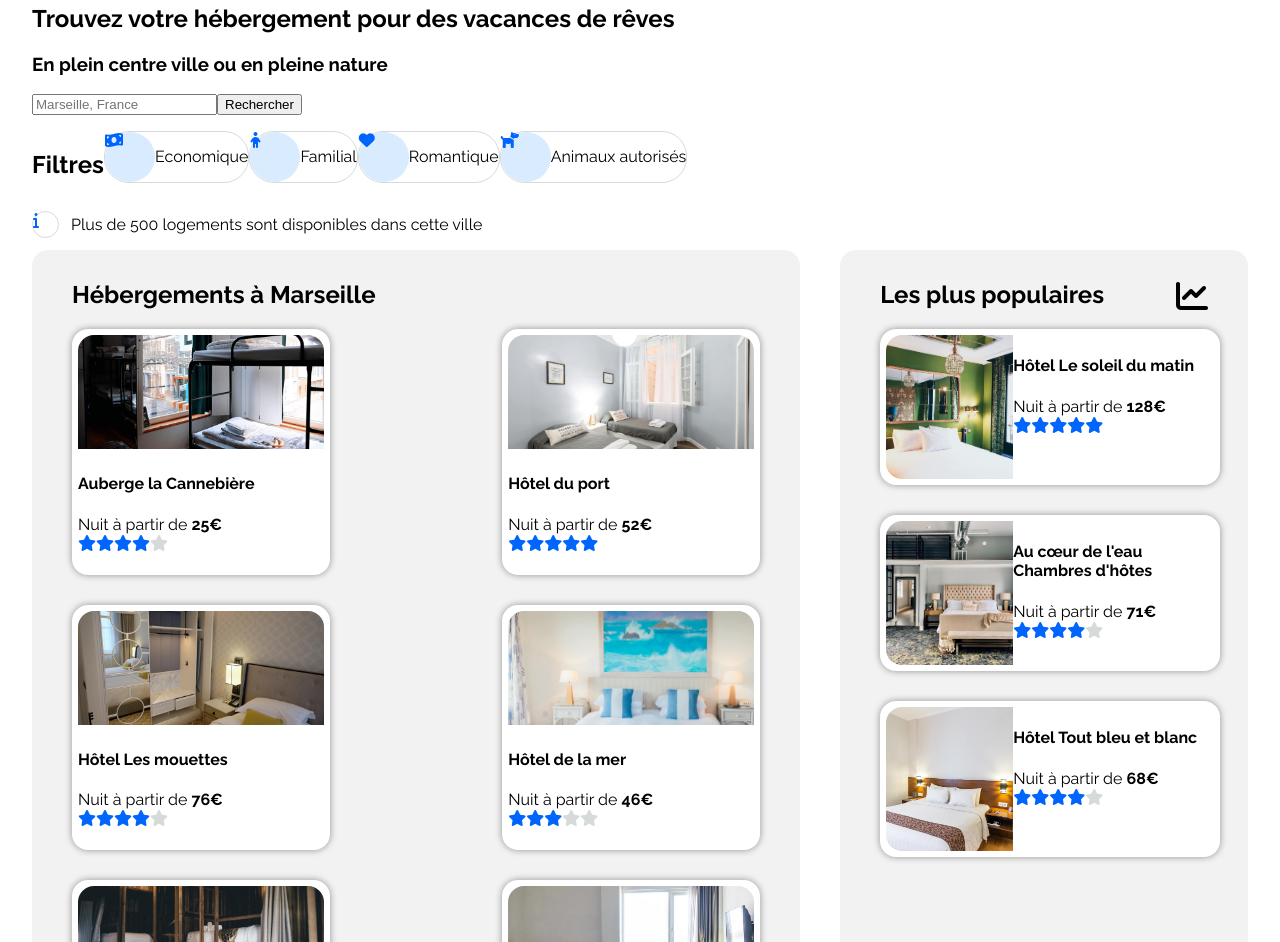
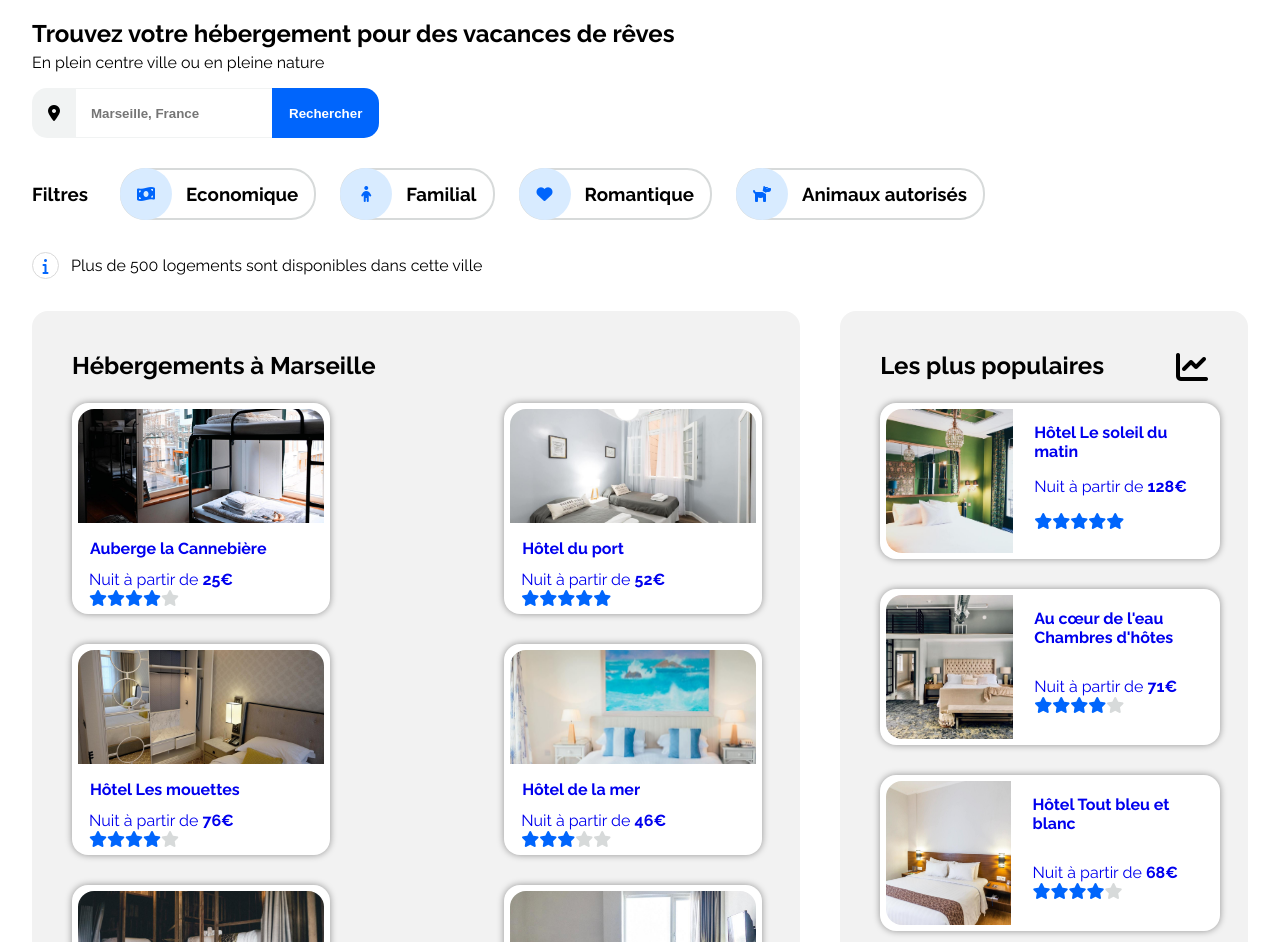
Before and after one commit to LaurieWeb/LaurieMontagner_2_16102020, a plain HTML site: page index.html in a window 1280 px wide. Shown: the part 91-1033 px from the top of the page. Drawn offline with Linux system fonts and the light colour scheme.

Commit message:
WIP - V5

```diff
--- a/index.html
+++ b/index.html
@@ -12,8 +12,8 @@
         <header>
             <img id="logo" src="img/Reservia.svg"></img>
             <nav id="navigation">
-                <a class="boutonnav" href="#Herbergement">Hébergement</a>
-                <a class="boutonnav" href="#Activités">Activités</a>
+                <a class="boutonnav" href="#hebergement">Hébergement</a>
+                <a class="boutonnav" href="#activites">Activités</a>
                 <a class="boutoninsc" href="#">S'inscrire</a>
             </nav>
         </header>
@@ -22,80 +22,112 @@
             <!-- Section Recherche -->
             <section id="Recherche">
                 <div id="intro">
-                    <h2>Trouvez votre hébergement pour des vacances de rêves</h2>
-                    <h3>En plein centre ville ou en pleine nature</h3>
+                    <h1>Trouvez votre hébergement pour des vacances de rêves</h1>
+                    <p class="subtitle">En plein centre ville ou en pleine nature</p>
                 </div>
                 <div id=formulaire>
+                    <div class="pin">
+                        <i class="fas fa-map-marker-alt"></i>
+                    </div>
                     <form method="post" action="traitement.php">
-                        <p><input type="search" name="recherche" placeholder="Marseille, France"/><input type="submit" value="Rechercher" /></p>
+                        <input type="search" name="recherche" placeholder="Marseille, France" class="form"><input type="submit" value="Rechercher" class="search">
                     </form>
                 </div>
             </section>
             <!-- Section Filtres -->
             <section id="filtres">
                 <div id="filtresblock">
-                    <h2>Filtres</h2>
+                    <h3 class="filtretitle">Filtres</h3>
                     <div class="filtrebouton">
-                        <i class="fas fa-money-bill-wave fas-bouton"></i><p>Economique</p>
+                        <div class="icone">
+                            <i class="fas fa-money-bill-wave fas-bouton"></i>
+                        </div>
+                        <p class="filtrename">Economique</p>
                     </div>
                     <div class="filtrebouton">
-                        <i class="fas fa-child fas-bouton"></i><p>Familial</p>
+                        <div class="icone">
+                            <i class="fas fa-child fas-bouton"></i>
+                        </div>
+                        <p class="filtrename">Familial</p>
                     </div>
                     <div class="filtrebouton">
-                        <i class="fas fa-heart fas-bouton"></i><p>Romantique</p>
+                        <div class="icone">
+                            <i class="fas fa-heart fas-bouton"></i>
+                        </div>
+                        <p class="filtrename">Romantique</p>
                     </div>
                     <div class="filtrebouton">
-                        <i class="fas fa-dog fas-bouton"></i><p>Animaux autorisés</p>
+                        <div class="icone">
+                            <i class="fas fa-dog fas-bouton"></i>
+                        </div>
+                        <p class="filtrename">Animaux autorisés</p>
                     </div>
                 </div>
                 <div id="resultat">
-                    <i class="fas fa-info"></i> <p>Plus de 500 logements sont disponibles dans cette ville</p>
+                    <div class="info">
+                        <i class="fas fa-info"></i>
+                    </div>
+                    <p>Plus de 500 logements sont disponibles dans cette ville</p>
                 </div>
             </section>
             <!-- Section Hébergement -->
-            <section id="Hebergement">
+            <section id="hebergement">
                 <div id="Hebergementblock">
                     <div id="Hebergementresultat">
-                        <h2>Hébergements à Marseille</h2>
+                        <h2 class="hebergementitle">Hébergements à Marseille</h2>
                         <div id="Hebergementcard">
+                            <a href="#" class="hebergementlink">
                                 <div class="Hebergementcard">
                                     <img class="imgheberg" src="img/m/marcus-loke-WQJvWU_HZFo-unsplash.jpg" alt="">
-                                <h4>Auberge la Cannebière</h4>
-                                <p>Nuit à partir de <strong>25€</strong><br>
+                                    <h4 class="hotelname">Auberge la Cannebière</h4>
+                                    <p class="hotelprice">Nuit à partir de <strong>25€</strong><br>
                                     <i class="fas fa-star star-blue"></i><i class="fas fa-star star-blue"></i><i class="fas fa-star star-blue"></i><i class="fas fa-star star-blue"></i><i class="fas fa-star star-gray"></i></p>
                                 </div>
+                            </a>
+                            <a href="#" class="hebergementlink">
                                 <div class="Hebergementcard">
                                     <img class="imgheberg" src="img/m/fred-kleber-gTbaxaVLvsg-unsplash.jpg" alt="">
-                                <h4>Hôtel du port</h4>
-                                <p>Nuit à partir de <strong>52€</strong><br>
+                                    <h4 class="hotelname">Hôtel du port</h4>
+                                    <p class="hotelprice">Nuit à partir de <strong>52€</strong><br>
                                     <i class="fas fa-star star-blue"></i><i class="fas fa-star star-blue"></i><i class="fas fa-star star-blue"></i><i class="fas fa-star star-blue"></i><i class="fas fa-star star-blue"></i></p>
                                 </div>
+                            </a>
+                            <a href="#" class="hebergementlink">
                                 <div class="Hebergementcard">
                                     <img class="imgheberg" src="img/m/reisetopia-B8WIgxA_PFU-unsplash.jpg" alt="">
-                                <h4>Hôtel Les mouettes</h4>
-                                <p>Nuit à partir de <strong>76€</strong><br>
+                                    <h4 class="hotelname">Hôtel Les mouettes</h4>
+                                    <p class="hotelprice">Nuit à partir de <strong>76€</strong><br>
                                     <i class="fas fa-star star-blue"></i><i class="fas fa-star star-blue"></i><i class="fas fa-star star-blue"></i><i class="fas fa-star star-blue"></i><i class="fas fa-star star-gray"></i></p>
                                 </div>
+                            </a>
+                            <a href="#" class="hebergementlink">
                                 <div class="Hebergementcard">
                                     <img class="imgheberg" src="img/m/annie-spratt-Eg1qcIitAuA-unsplash.jpg" alt="">
-                                <h4>Hôtel de la mer</h4>
-                                <p>Nuit à partir de <strong>46€</strong><br>
+                                    <h4 class="hotelname">Hôtel de la mer</h4>
+                                    <p class="hotelprice">Nuit à partir de <strong>46€</strong><br>
                                     <i class="fas fa-star star-blue"></i><i class="fas fa-star star-blue"></i><i class="fas fa-star star-blue"></i><i class="fas fa-star star-gray"></i><i class="fas fa-star star-gray"></i></p>
                                 </div>
+                            </a>
+                            <a href="#" class="hebergementlink">
                                 <div class="Hebergementcard">
                                     <img class="imgheberg" src="img/m/nicate-lee-kT-ZyaiwBe0-unsplash.jpg" alt="">
-                                <h4>Auberge Le Panier</h4>
-                                <p>Nuit à partir de <strong>23€</strong><br>
+                                    <h4 class="hotelname">Auberge Le Panier</h4>
+                                    <p class="hotelprice">Nuit à partir de <strong>23€</strong><br>
                                     <i class="fas fa-star star-blue"></i><i class="fas fa-star star-blue"></i><i class="fas fa-star star-blue"></i><i class="fas fa-star star-blue"></i><i class="fas fa-star star-gray"></i></p>
                                 </div>
+                            </a>
+                            <a href="#" class="hebergementlink">
                                 <div class="Hebergementcard">
                                     <img class="imgheberg" src="img/m/febrian-zakaria-M6S1WvfW68A-unsplash.jpg" alt="">
-                                <h4>Hôtel chez Amina</h4>
-                                <p>Nuit à partir de <strong>96€</strong><br>
+                                    <h4 class="hotelname">Hôtel chez Amina</h4>
+                                    <p class="hotelprice">Nuit à partir de <strong>96€</strong><br>
                                     <i class="fas fa-star star-blue"></i><i class="fas fa-star star-blue"></i><i class="fas fa-star star-blue"></i><i class="fas fa-star star-blue"></i><i class="fas fa-star star-blue"></i></p>
                                 </div>
+                            </a>
                         </div>
+                        <div class="afficherplus">
                             <a href="#">Afficher plus</a>
+                        </div>
                     </div>
                     <div id="Popular">
                         <div id="populartitle">
@@ -103,39 +135,48 @@
                             <div id="iconepopular"><i class="fas fa-chart-line fa-2x"></i></div>
                         </div>
                         <div id="popularcard">
+                            <a href="#">
                                 <div class="popularcard">
                                     <img class="imgpop" src="img/m/emile-guillemot-Bj_rcSC5XfE-unsplash.jpg" alt="">
                                      <div class="populartext">
-                                     <h4>Hôtel Le soleil du matin</h4>
-                                     <p>Nuit à partir de <strong>128€</strong><br>
-                                    <i class="fas fa-star star-blue"></i><i class="fas fa-star star-blue"></i><i class="fas fa-star star-blue"></i><i class="fas fa-star star-blue"></i><i class="fas fa-star star-blue"></i></p>
+                                        <div class="popularinfo">
+                                            <h4 class="pophotelname">Hôtel Le soleil du matin</h4>
+                                            <p class="pophotelprice">Nuit à partir de <strong>128€</strong></p>
+                                        </div>
+                                        <div class="etoiles"><i class="fas fa-star star-blue"></i><i class="fas fa-star star-blue"></i><i class="fas fa-star star-blue"></i><i class="fas fa-star star-blue"></i><i class="fas fa-star star-blue"></i>
                                         </div>
                                      </div>
+                                </div>
+                            </a>
+                            <a href="#">
                                 <div class="popularcard">
                                     <img class="imgpop" src="img/m/aw-creative-VGs8z60yT2c-unsplash.jpg" alt="">
                                     <div class="populartext">
-                                     <h4>Au cœur de l'eau<br>
+                                         <h4 class="pophotelname">Au cœur de l'eau<br>
                                          Chambres d'hôtes</h4>
-                                     <p>Nuit à partir de <strong>71€</strong><br>
+                                         <p class="pophotelprice">Nuit à partir de <strong>71€</strong><br>
                                         <i class="fas fa-star star-blue"></i><i class="fas fa-star star-blue"></i><i class="fas fa-star star-blue"></i><i class="fas fa-star star-blue"></i><i class="fas fa-star star-gray"></i></p>
                                      </div>
                                 </div>
+                            </a>
+                            <a href="#">
                                 <div class="popularcard">
                                     <img class="imgpop" src="img/m/febrian-zakaria-sjvU0THccQA-unsplash.jpg" alt="">
                                     <div class="populartext">
-                                     <h4>Hôtel Tout bleu et blanc</h4>
-                                     <p>Nuit à partir de <strong>68€</strong><br>
+                                         <h4 class="pophotelname">Hôtel Tout bleu et blanc</h4>
+                                         <p class="pophotelprice">Nuit à partir de <strong>68€</strong><br>
                                         <i class="fas fa-star star-blue"></i><i class="fas fa-star star-blue"></i><i class="fas fa-star star-blue"></i><i class="fas fa-star star-blue"></i><i class="fas fa-star star-gray"></i></p>
                                      </div>
                                 </div>
+                            </a>
                         </div>
                     </div>
                 </div>
             </section>
             <!-- Section Activités -->
-            <section id="Activites">
+            <section id="activites">
                 <h2>Activités</h2>
-                <div id="Activitesblock">
+                <div id="activitesblock">
                     <div class="activitescolumn">
                         <a href="#">
                             <div class="activitescard">
@@ -187,20 +228,20 @@
         <footer>
             <div id="footercontent">
                 <div class="footercolumn">
-                    <h4>A propos</h4><br>
-                    <a href="#">Fonctionnement du site</a><br>
-                    <a href="#">Conditions générales de vente</a><br>
-                    <a href="#">Données et confidentialité</a>
+                    <h3>A propos</h3>
+                    <a href="#" class="footerlink">Fonctionnement du site</a>
+                    <a href="#" class="footerlink">Conditions générales de vente</a>
+                    <a href="#" class="footerlink">Données et confidentialité</a>
                 </div>
                 <div class="footercolumn">
-                    <h4>Nos Hébergements</h4><br>
-                    <a href="#">Charte qualité</a><br>
-                    <a href="#">Soumettre votre hôtel</a>
+                    <h3>Nos Hébergements</h3>
+                    <a href="#" class="footerlink">Charte qualité</a>
+                    <a href="#" class="footerlink">Soumettre votre hôtel</a>
                 </div>
                 <div class="footercolumn">
-                    <h4>Assistance</h4><br>
-                    <a href="#">Centre d'aide</a><br>
-                    <a href="#">Nous contacter</a>
+                    <h3>Assistance</h3>
+                    <a href="#" class="footerlink">Centre d'aide</a>
+                    <a href="#" class="footerlink">Nous contacter</a>
                 </div>
             </div>
         </footer>
--- a/stylesheet.css
+++ b/stylesheet.css
@@ -13,6 +13,11 @@ body
 a
 {
 	text-decoration: none;
+}
+
+a:visited
+{
+	color: black;
 }
 
 header
@@ -39,7 +44,15 @@ header
 	width: 162px;
 	padding-top: 30px;
 	margin: auto;
+	margin-top: 0px;
 	text-align: center;
+	border-top: 2px solid transparent;
+}
+
+.boutonnav:hover
+{
+	color: #0065FC;
+	border-top: 2px solid #0065FC;
 }
 
 .boutoninsc
@@ -48,8 +61,22 @@ header
 	width: 162px;
 	padding-top: 30px;
 	color: #0065FC;
+	font-weight: bold;
 	margin: auto;
+	margin-top: 0px;
 	text-align: center;
+	border-top: 2px solid transparent;
+}
+
+.boutoninsc:hover
+{
+	color: #0065FC;
+	border-top: 2px solid #0065FC;
+}
+
+.boutoninsc:visited
+{
+	color: #0065FC;
 }
 
 main
@@ -59,34 +86,120 @@ main
 	margin: auto;
 }
 
+h1
+{
+	margin-bottom: 0px;
+	margin-top: 35px;
+}
+
+.subtitle
+{
+	margin-top: 5px;
+}
+
+#formulaire
+{
+	display: flex;
+	align-items: center;
+}
+
+.pin
+{
+	display: flex;
+    align-items: center;
+    justify-content: center;
+	border-bottom-left-radius: 15px;
+	border-top-left-radius: 15px;
+	height: 50px;
+	padding: 0px 16px;
+	background-color: #f1f3f3;
+}
+
+.fa-map-marker-alt
+{
+	display: inline-block;
+}
+
+.form
+{
+	height: 50px;
+	border: 1px solid #f1f3f3;
+	border-left: 0px;
+	border-right: 0px;
+	padding-left: 15px;
+	font-weight: bold;
+
+}
+
+.search
+{
+	height: 50px;
+	background-color: #0065FC;
+	color: white;
+	border-bottom-right-radius: 15px;
+	border-top-right-radius: 15px;
+	border: 0px;
+	padding: 17px;
+	cursor: pointer;
+	font-weight: bold;
+}
+
 
 #filtresblock
 {
 	display: flex;
+	vertical-align: middle;
+	margin-bottom: 20px;
+	margin-top: 30px;
+}
+
+.filtretitle
+{
+	display: flex;
+	align-items: center;
+	text-align: center;
+	margin-right: 32px;
+	margin-bottom: 0px;
+	margin-top: 0px;
+
 }
 
 .filtrebouton
 {
 	display: flex;
-	height: 50px;
+	height: 48px;
 	border-radius: 25px;
-	border: 1px solid #d7dada;
+	border: 2px solid #d7dada;
 	align-items: center;
+	margin-right: 24px;
+	transition: transform .2s;
+}
+
+.filtrebouton:hover
+{
+	transform: scale(1.07);
+	background-color: #f2f8ff;
+}
+
+.icone
+{
+	display: flex;
+    align-items: center;
+    justify-content: center;
+	height: 52px;
+	width: 52px;
+	border-radius: 100%;
+	background-color: #d8ebff;
+	color: #0065FC;
+	margin: -2px;
 }
 
 .fas-bouton
 {
-	display: flex;
-	height: 50px;
-	width: 50px;
-	border-radius: 100%;
-	align-items: center;
-	justify-content: center;
-	background-color: #d8ebff;
-	color: #0065FC;
+	display: inline-block;
 }
 
-.fa-info
+.info
 {
 	display: flex;
 	align-items: center;
@@ -99,10 +212,24 @@ main
 	margin-right: 12px;
 }
 
+.fa-info
+{
+	display: inline-block;
+}
+
+.filtrename
+{
+	margin-right: 16px;
+	margin-left: 16px;
+	font-weight: bold;
+	font-size: 1.17em;
+}
+
 #resultat
 {
 	display: flex;
 	align-items: center;
+	margin-bottom: 20px;
 }
 
 .star-blue
@@ -119,6 +246,7 @@ main
 {
 	display: flex;
 	justify-content: space-between;
+	margin-bottom: 45px;
 }
 
 #Hebergementresultat
@@ -130,11 +258,25 @@ main
 	margin-right: 40px;
 }
 
+.hebergementitle
+{
+	margin-top: 30px;
+	margin-bottom: 23px;
+}
+
 #Hebergementcard
 {
 	display: flex;
 	flex-wrap: wrap;
 	justify-content: space-between;
+}
+
+.hebergementlink
+{
+	display: block;
+	width: 28%;
+	min-width: 256px;
+
 }
 
 .Hebergementcard
@@ -151,6 +293,7 @@ main
 
 }
 
+
 .imgheberg
 {
 	width: 100%;
@@ -158,6 +301,26 @@ main
 	border-top-right-radius: 16px;
 	border-top-left-radius: 16px;
 	height: 114px;
+}
+
+.hotelname
+{
+	margin: 12px;
+}
+
+.hotelprice
+{
+	margin-top: 0px;
+	margin-bottom: 0px;
+	margin-left: 11px;
+}
+
+.afficherplus
+{
+	margin-top: 20px;
+	margin-bottom: 45px;
+	font-weight: bold;
+	font-size: 1.17em;
 }
 
 #Popular
@@ -172,6 +335,9 @@ main
 {
 	display: flex;
 	justify-content: space-between;
+	vertical-align: middle;
+	margin-top: 10px;
+	margin-bottom: 3.08px;
 }
 
 #iconepopular
@@ -206,11 +372,31 @@ main
 	border-bottom-left-radius: 16px;
 	border-top-left-radius: 16px;
 	height: 100%;
+	margin-right: 21px;
 }
 
 .populartext
 {
+	display: flex;
+	flex-direction: column;
+	align-content: space-between;
+}
+
+.pophotelname
+{
+	margin-top: 14px;
+	margin-bottom: 14px;
+}
+
+.popularinfo
+{
 	display: block;
+}
+
+.etoiles
+{
+	display: block;
+
 }
 
 .fa-chart-line
@@ -218,7 +404,7 @@ main
 	padding-top: 20px;
 }
 
-#Activitesblock
+#activitesblock
 {
 	display: flex;
 	justify-content: space-between;
@@ -296,5 +482,11 @@ footer
 .footercolumn
 {
 	display: block;
-	width: 25.4%;
+	width: 34%;
 }
+
+.footerlink
+{
+	display: block;
+	margin-bottom: 15px;
+}
```
Lines whose indentation alone changed are shown as unchanged.
